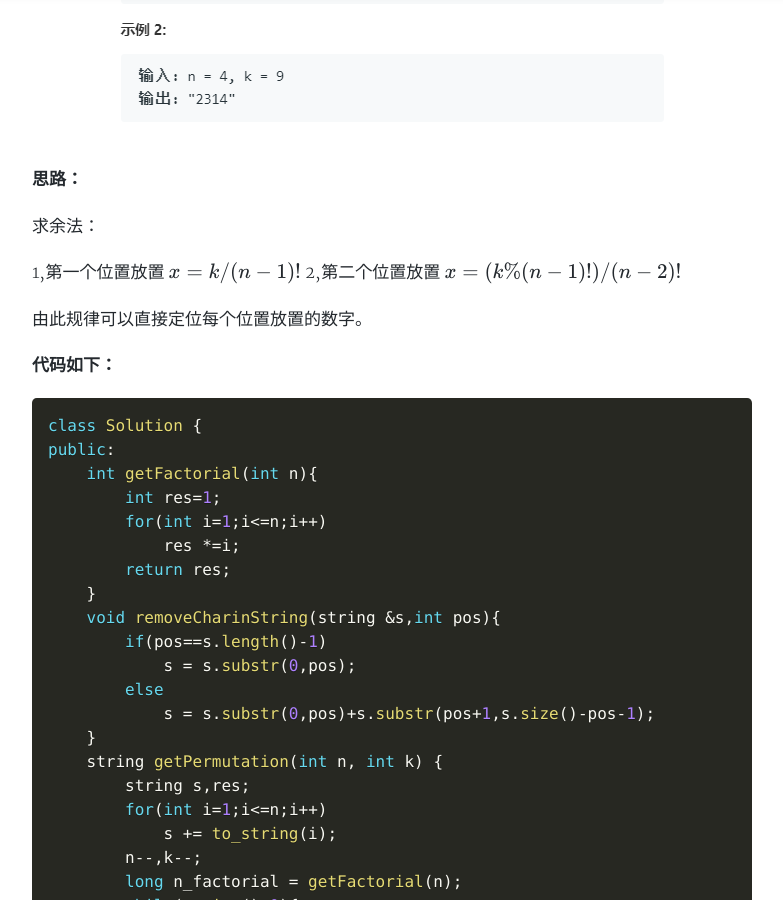
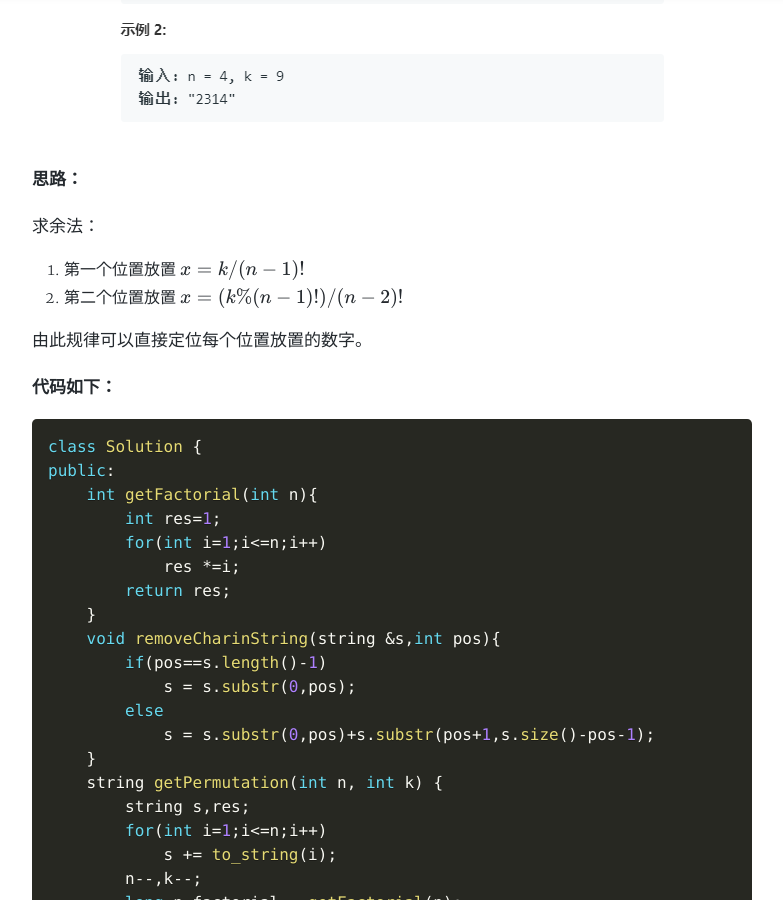
Before and after one commit to zlxxlz1026/zlxxlz1026.github.io, a Jekyll site: the page built from _posts/2020-04-02-LeetCode-19.md, in a window 1280 px wide and 900 px high, scrolled down 1047 px. Shown: the whole window, without its empty margins (248-1031 px from the left). Built offline with Jekyll 4.4.1, drawn with Linux system fonts in a browser that asks for light colours; nearby versions of some CDN libraries; formulas are drawn with MathJax 3; a style sheet for code colours, icons or effects is not loaded.

Commit message:
Update 2020-04-02-LeetCode-19.md

```diff
--- a/_posts/2020-04-02-LeetCode-19.md
+++ b/_posts/2020-04-02-LeetCode-19.md
@@ -15,8 +15,8 @@ tags: LeetCode
 
 求余法：
 
-1,第一个位置放置 $$x = k / (n - 1)!$$
-2,第二个位置放置 $$x = (k \% (n - 1)!) / (n - 2)!$$
+1. 第一个位置放置 $$x = k / (n - 1)!$$
+2. 第二个位置放置 $$x = (k \% (n - 1)!) / (n - 2)!$$
 
 由此规律可以直接定位每个位置放置的数字。
 
```
